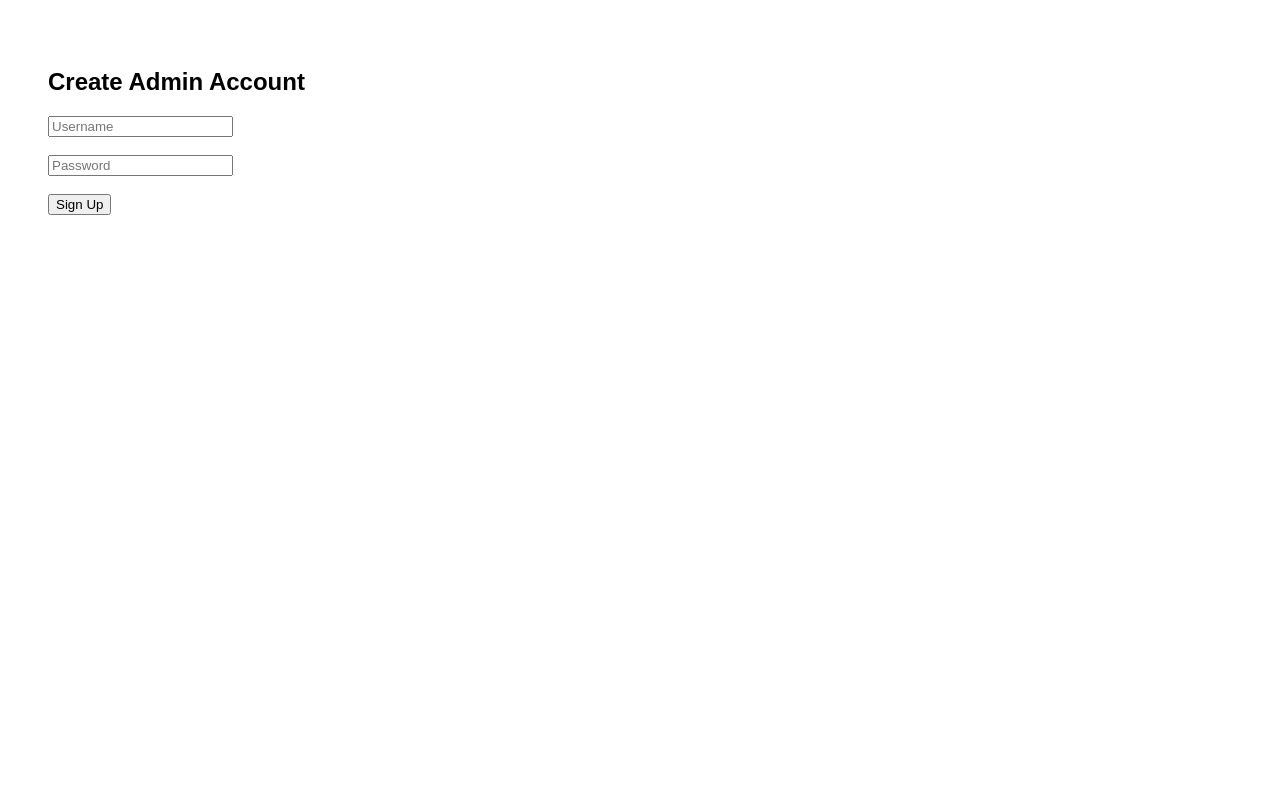
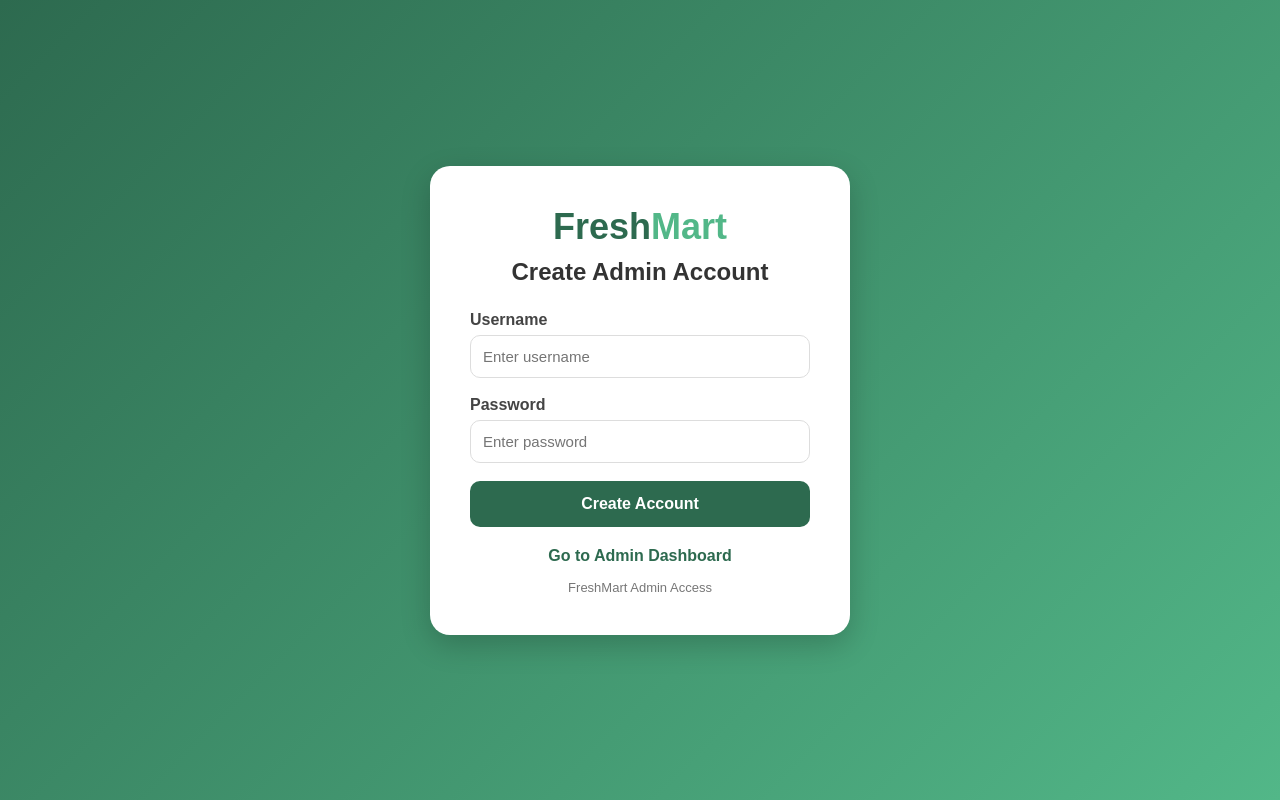
Before and after one commit to bendimpoz/freshmart1, a website: page public/signup.html in a window 1280 px wide. Drawn offline with Linux system fonts and the light colour scheme.

Commit message:
Improve signup page design

```diff
--- a/public/signup.html
+++ b/public/signup.html
@@ -1,17 +1,158 @@
 <!DOCTYPE html>
-<html>
+<html lang="en">
 <head>
-  <title>Sign Up</title>
+<meta charset="UTF-8">
+<meta name="viewport" content="width=device-width, initial-scale=1.0">
+<title>FreshMart Admin Signup</title>
+
+<style>
+*{
+  margin:0;
+  padding:0;
+  box-sizing:border-box;
+  font-family:Arial,sans-serif;
+}
+
+body{
+  min-height:100vh;
+  display:flex;
+  justify-content:center;
+  align-items:center;
+  background:linear-gradient(135deg,#2D6A4F,#52B788);
+}
+
+.signup-container{
+  width:100%;
+  max-width:420px;
+  background:#fff;
+  padding:40px;
+  border-radius:20px;
+  box-shadow:0 10px 30px rgba(0,0,0,.2);
+}
+
+.logo{
+  text-align:center;
+  font-size:36px;
+  font-weight:bold;
+  color:#2D6A4F;
+  margin-bottom:10px;
+}
+
+.logo span{
+  color:#52B788;
+}
+
+h2{
+  text-align:center;
+  margin-bottom:25px;
+  color:#333;
+}
+
+.form-group{
+  margin-bottom:18px;
+}
+
+.form-group label{
+  display:block;
+  margin-bottom:6px;
+  font-weight:600;
+  color:#444;
+}
+
+.form-group input{
+  width:100%;
+  padding:12px;
+  border:1px solid #ddd;
+  border-radius:10px;
+  font-size:15px;
+  outline:none;
+}
+
+.form-group input:focus{
+  border-color:#2D6A4F;
+}
+
+.signup-btn{
+  width:100%;
+  padding:14px;
+  border:none;
+  border-radius:10px;
+  background:#2D6A4F;
+  color:white;
+  font-size:16px;
+  font-weight:bold;
+  cursor:pointer;
+  transition:0.3s;
+}
+
+.signup-btn:hover{
+  background:#1f513a;
+}
+
+.login-link{
+  text-align:center;
+  margin-top:20px;
+}
+
+.login-link a{
+  color:#2D6A4F;
+  text-decoration:none;
+  font-weight:bold;
+}
+
+.login-link a:hover{
+  text-decoration:underline;
+}
+
+.footer-text{
+  text-align:center;
+  margin-top:15px;
+  color:#777;
+  font-size:13px;
+}
+
+@media(max-width:500px){
+  .signup-container{
+    margin:20px;
+    padding:25px;
+  }
+}
+</style>
 </head>
-<body style="font-family:Arial;padding:40px">
 
-<h2>Create Admin Account</h2>
+<body>
 
-<input id="username" placeholder="Username"><br><br>
+<div class="signup-container">
 
-<input id="password" type="password" placeholder="Password"><br><br>
+  <div class="logo">
+    Fresh<span>Mart</span>
+  </div>
 
-<button onclick="signup()">Sign Up</button>
+  <h2>Create Admin Account</h2>
+
+  <div class="form-group">
+    <label>Username</label>
+    <input id="username" type="text" placeholder="Enter username">
+  </div>
+
+  <div class="form-group">
+    <label>Password</label>
+    <input id="password" type="password" placeholder="Enter password">
+  </div>
+
+  <button class="signup-btn" onclick="signup()">
+    Create Account
+  </button>
+
+  <div class="login-link">
+    <a href="/pages/admin.html">Go to Admin Dashboard</a>
+  </div>
+
+  <div class="footer-text">
+    FreshMart Admin Access
+  </div>
+
+</div>
 
 <script>
 function signup(){
@@ -21,6 +162,11 @@ function signup(){
 
   const password =
     document.getElementById('password').value;
+
+  if(!username || !password){
+    alert('Please enter username and password');
+    return;
+  }
 
   localStorage.setItem('adminUser', username);
   localStorage.setItem('adminPass', password);
```
